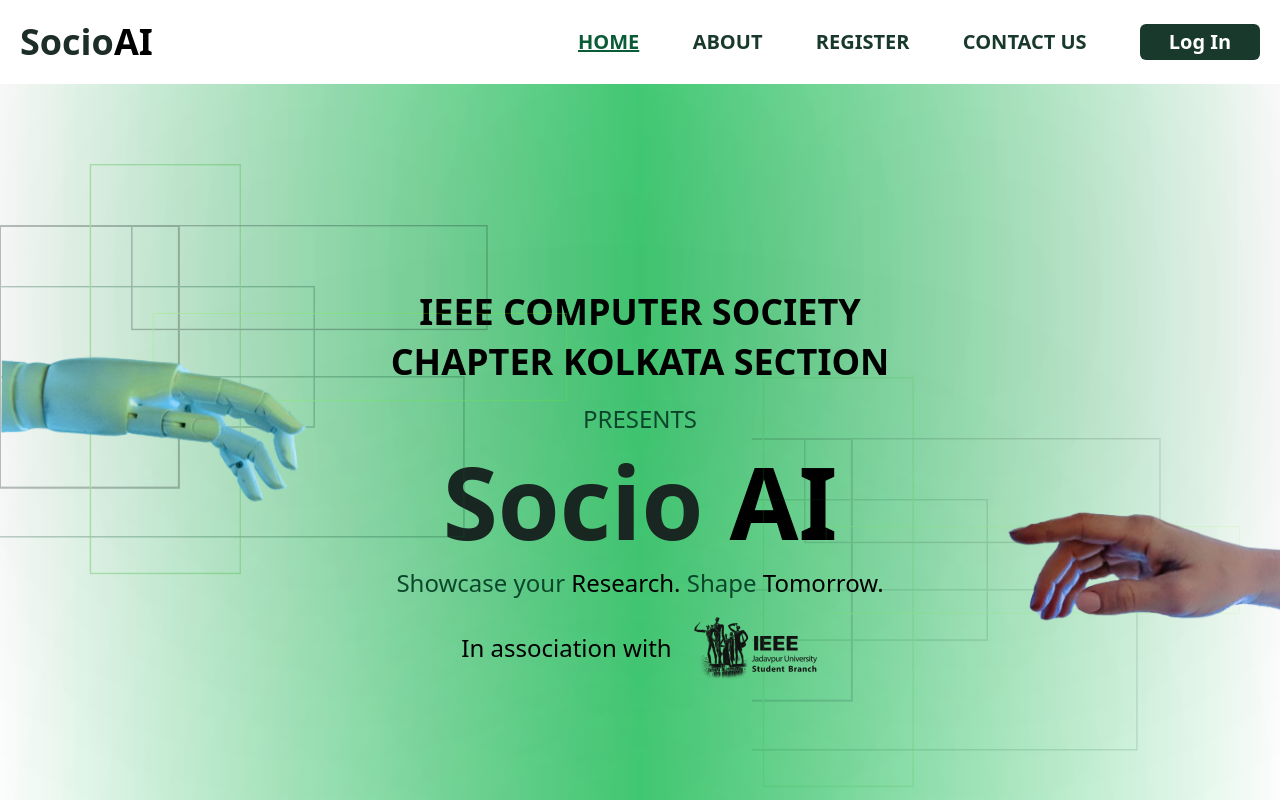
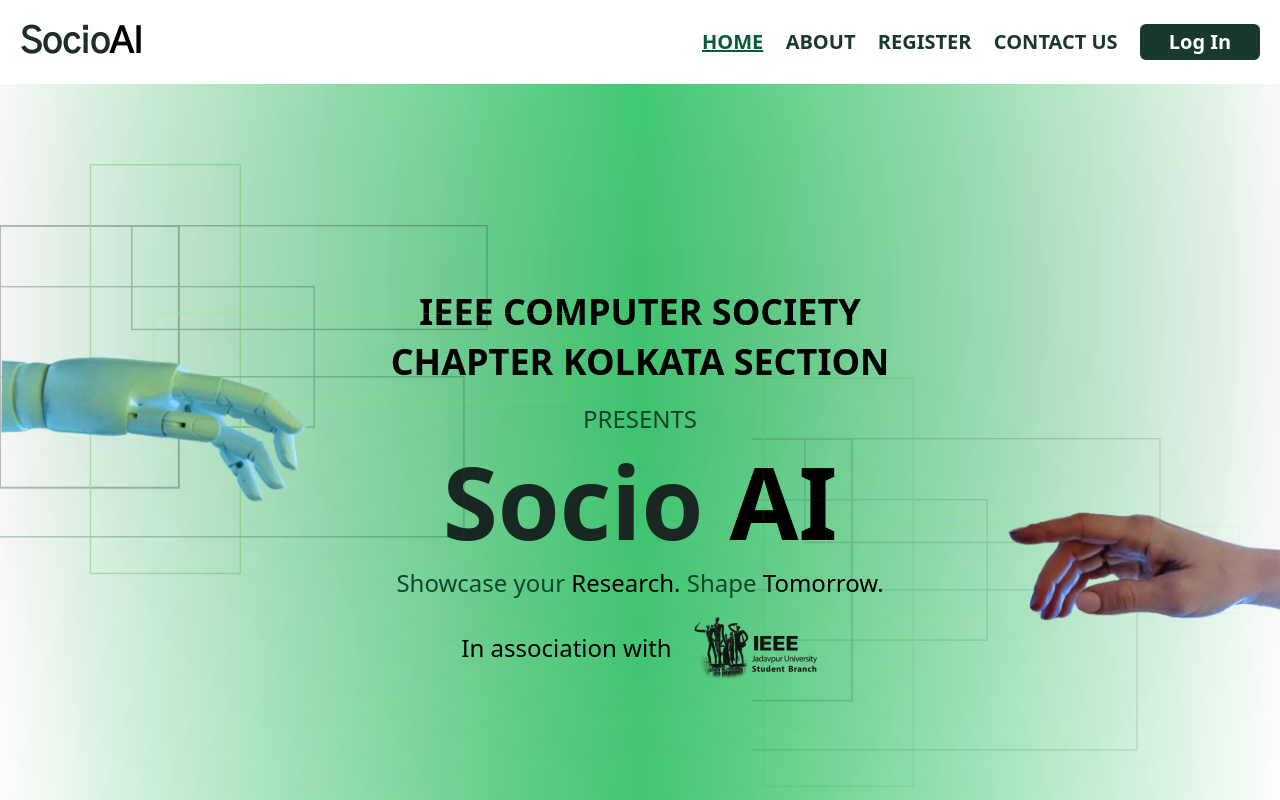
Before and after one commit to akash0708/SocioAI, a React (Vite) app: page / in a window 1280 px wide. Shown: the top 800 px of the page. Built offline with nearby package versions, Linux system fonts and the light colour scheme; no server answers.

Commit message:
minor bug fix

```diff
--- a/src/components/Navbar.jsx
+++ b/src/components/Navbar.jsx
@@ -1,84 +1,118 @@
-import React from 'react';
-import {Link,NavLink} from 'react-router-dom';
-import { useState } from 'react';
+import { Link, NavLink } from "react-router-dom";
+import { useState } from "react";
 import { RxCross2 } from "react-icons/rx";
 
-
 function Navbar() {
-
-const [menuopen,setmenuopen]=useState(false);
+  const [menuopen, setmenuopen] = useState(false);
 
   return (
+    <header className="w-full h-100px top-0 shadow-xl">
+      <nav className=" flex justify-between items-center h-[100%] pt-3 pb-3 px-5">
+        <div className="icon font-gothic font-[900] text-4xl">
+          <span className="text-[#1D2E28]">Socio</span>
+          <span className="text-black">AI</span>
+        </div>
 
-    <header className="w-screen h-100px top-0   shadow-xl">
-    <nav className=" flex justify-between items-center h-[100%] pt-3 pb-3 px-5">
-
-
-    <div className="icon font-[900] text-4xl "><span className='text-[#1D2E28]'>Socio</span><span className='text-black'>AI</span></div>
-
-    <div className={menuopen ?
-         "nav-side-bar flex bg-[#18392B] absolute top-0 right-0 h-[100%] w-[50%] shadow-xl md:shadow-none md:relative md:right-[none] md:top-[none] md:w-[70%] lg:w-[55%] md:bg-transparent md:h-auto"
-         :
-         "hidden md:flex md:relative md:right-[none] md:top-[none] md:w-[70%] lg:w-[55%] md:bg-transparent"
-         }>
-
-      <ul className='flex flex-col justify-start gap-9 items-center py-3   w-[100%] text-xl font-bold md:flex-row md:justify-between md:items-center md:gap-0 '>
-
-        <div className={'cross-mobile md:hidden text-white font-extrabold text-5xl flex justify-end items-center w-[100%] h-14 right-6 relative'} onClick={()=>{
+        <div
+          className={
+            menuopen
+              ? "nav-side-bar flex bg-[#18392B] absolute top-0 right-0 h-[100%] w-[50%] shadow-xl md:shadow-none md:relative md:right-[none] md:top-[none] md:w-[70%] lg:w-[55%] md:bg-transparent md:h-auto"
+              : "hidden md:flex md:relative md:w-[70%] lg:w-[45%]"
+          }
+        >
+          <ul className="flex flex-col justify-start gap-9 items-center py-3 w-full text-xl font-bold md:flex-row md:justify-between md:items-center md:gap-0 ">
+            <div
+              className={
+                "cross-mobile md:hidden text-white font-extrabold text-5xl flex justify-end items-center w-[100%] h-14 right-6 relative"
+              }
+              onClick={() => {
                 setmenuopen(false);
-    }} >
+              }}
+            >
               <RxCross2 />
             </div>
 
-        <li> <NavLink
+            <li>
+              {" "}
+              <NavLink
                 to="/"
-                        className={({isActive}) =>
-                            ` duration-200 ${isActive ? "underline text-[#0A5C36] " : "text-white md:text-[#18392B]"}  hover:text-[#0A5C36] hover:underline`
+                className={({ isActive }) =>
+                  ` duration-200 ${
+                    isActive
+                      ? "underline text-[#0A5C36] "
+                      : "text-white md:text-[#18392B]"
+                  }  hover:text-[#0A5C36] hover:underline`
                 }
               >
                 HOME
-                    </NavLink></li>
-        <li> <NavLink
+              </NavLink>
+            </li>
+            <li>
+              {" "}
+              <NavLink
                 to="/about"
-                        className={({isActive}) =>
-                            ` duration-200 ${isActive ? "underline text-[#0A5C36]" : "text-white md:text-[#18392B]"}  hover:text-[#0A5C36] hover:underline`
+                className={({ isActive }) =>
+                  ` duration-200 ${
+                    isActive
+                      ? "underline text-[#0A5C36]"
+                      : "text-white md:text-[#18392B]"
+                  }  hover:text-[#0A5C36] hover:underline`
                 }
               >
                 ABOUT
-                    </NavLink></li>
-        <li><NavLink
+              </NavLink>
+            </li>
+            <li>
+              <NavLink
                 to="/register"
-                        className={({isActive}) =>
-                            ` duration-200 ${isActive ? "underline text-[#0A5C36]" : "text-white md:text-[#18392B]"}  hover:text-[#0A5C36] hover:underline`
+                className={({ isActive }) =>
+                  ` duration-200 ${
+                    isActive
+                      ? "underline text-[#0A5C36]"
+                      : "text-white md:text-[#18392B]"
+                  }  hover:text-[#0A5C36] hover:underline`
                 }
               >
                 REGISTER
-                    </NavLink></li>
-        <li><NavLink
+              </NavLink>
+            </li>
+            <li>
+              <NavLink
                 to="/contactus"
-                        className={({isActive}) =>
-                            ` duration-200 ${isActive ? "underline text-[#0A5C36]" : "text-white md:text-[#18392B]"}  hover:text-[#0A5C36] hover:underline`
+                className={({ isActive }) =>
+                  ` duration-200 ${
+                    isActive
+                      ? "underline text-[#0A5C36]"
+                      : "text-white md:text-[#18392B]"
+                  }  hover:text-[#0A5C36] hover:underline`
                 }
               >
                 CONTACT US
-                    </NavLink></li>
-        <li><Link to="/#login"><div className="login py-1 w-[120px] rounded-[6px] bg-white text-[#18392B] md:bg-[#18392B] md:text-white flex justify-center items-center hover:bg-[#0A5C36] hover:text-gray-50">
+              </NavLink>
+            </li>
+            <li>
+              <Link to="/#login">
+                <div className="login py-1 w-[120px] rounded-[6px] bg-white text-[#18392B] md:bg-[#18392B] md:text-white flex justify-center items-center hover:bg-[#0A5C36] hover:text-gray-50">
                   Log In
-          </div></Link>
+                </div>
+              </Link>
             </li>
           </ul>
         </div>
 
-    <div className="menu md:hidden flex flex-col right-2 top-3 justify-between h-8 w-9" onClick={()=>{
+        <div
+          className="menu md:hidden flex flex-col right-2 top-3 justify-between h-6 w-9 z-10"
+          onClick={() => {
             setmenuopen(!menuopen);
-    }}>
-     <span className='bg-[#18392B] h-2 w-[100%] rounded-md'></span>
-     <span className='bg-[#18392B] h-2 w-[100%] rounded-md'></span>
-     <span className='bg-[#18392B] h-2 w-[100%] rounded-md'></span>
+          }}
+        >
+          <span className="bg-[#18392B] h-1 w-[100%] rounded-md"></span>
+          <span className="bg-[#18392B] h-1 w-[100%] rounded-md"></span>
+          <span className="bg-[#18392B] h-1 w-[100%] rounded-md"></span>
         </div>
       </nav>
     </header>
-)
+  );
 }
 
-export default Navbar
+export default Navbar;
--- a/src/index.css
+++ b/src/index.css
@@ -1,17 +1,18 @@
+@import url("https://fonts.googleapis.com/css2?family=Gothic+A1&family=Inter:wght@100..900&family=Montserrat:ital,wght@0,100..900;1,100..900&family=Noto+Serif+Thai:wght@100..900&display=swap");
 @tailwind base;
 @tailwind components;
 @tailwind utilities;
 
-html{
-    scroll-behavior: smooth;
+html {
+  scroll-behavior: smooth;
 }
 
-footer a:hover{
-    color: #82bba794;
+footer a:hover {
+  color: #82bba794;
 }
 
 @media (640px <= width <= 768px) {
-    .grid-span-2{
-        grid-column-start: span 2;
-    }
+  .grid-span-2 {
+    grid-column-start: span 2;
+  }
 }
--- a/tailwind.config.js
+++ b/tailwind.config.js
@@ -4,7 +4,13 @@
   theme: {
     extend: {
       backgroundImage: {
-        'top-green-to-white': 'linear-gradient(to bottom, #9CDBA6, white)',
+        "top-green-to-white": "linear-gradient(to bottom, #9CDBA6, white)",
+      },
+      fontFamily: {
+        montserrat: ["Montserrat", "sans-serif"],
+        gothic: ['"Gothic A1"', "sans-serif"],
+        thai: ['"Noto Serif Thai"', "serif"],
+        inter: ["Inter", "sans-serif"],
       },
     },
   },
```
Also changed, not shown: 1 other file (tests, documents, lock files or other folders). Lines whose indentation alone changed are shown as unchanged.
